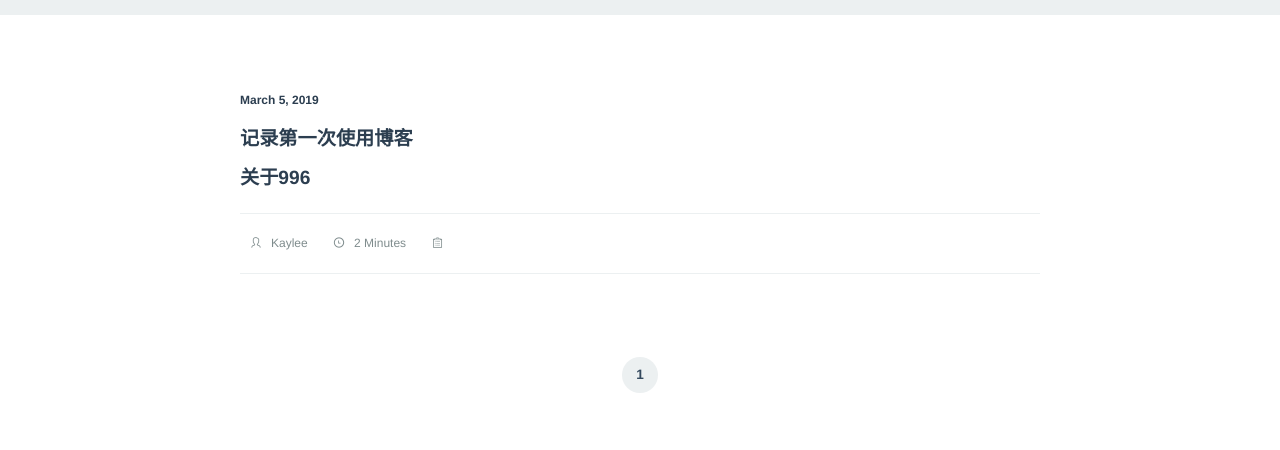
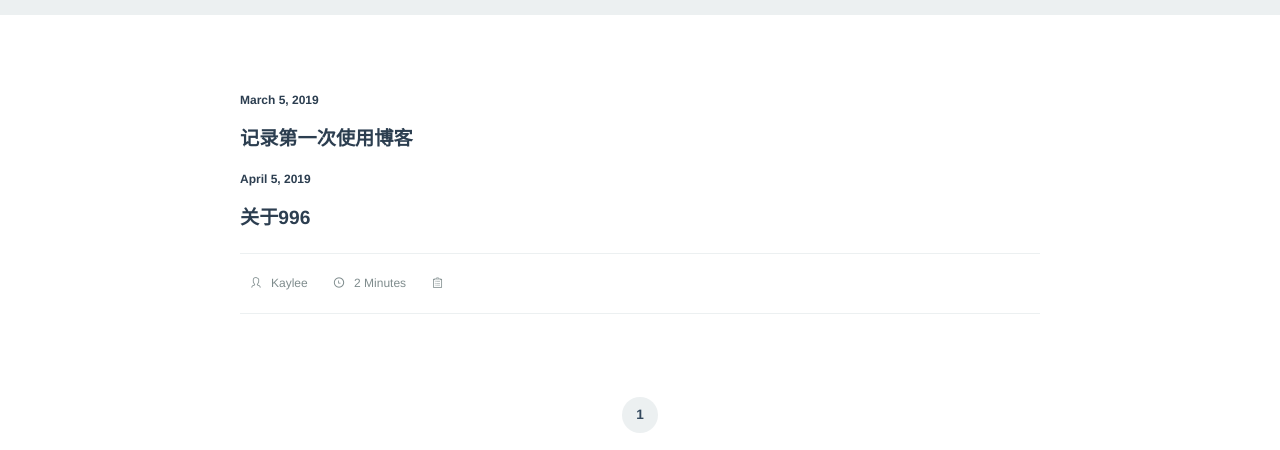
Before and after one commit to Kayleeops/Kayleeops.github.io, a plain HTML site: page index.html in a window 1280 px wide. Shown: the part 647-1097 px from the top of the page. Drawn offline with Linux system fonts and the light colour scheme.

Commit message:
Update index.html

```diff
--- a/index.html
+++ b/index.html
@@ -39,7 +39,8 @@
 <li>
 <p class="date">March 5, 2019</p>
 <h4 class="title"><a href="/2019/03/05/HEXO搭建博客 01/">记录第一次使用博客</a></h4>
-  <h4 class="title"><a href="/2019/03/05/关于996/">关于996</a></h4>
+<p class="date">April 5, 2019</p>
+<h4 class="title"><a href="/2019/03/05/关于996/">关于996</a></h4>
 <div class="excerpt"></div>
 <ul class="meta">
 <li>
```
